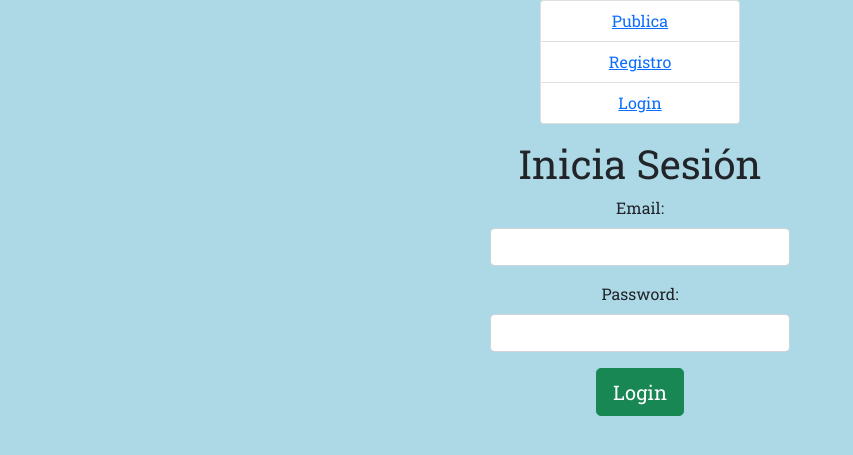
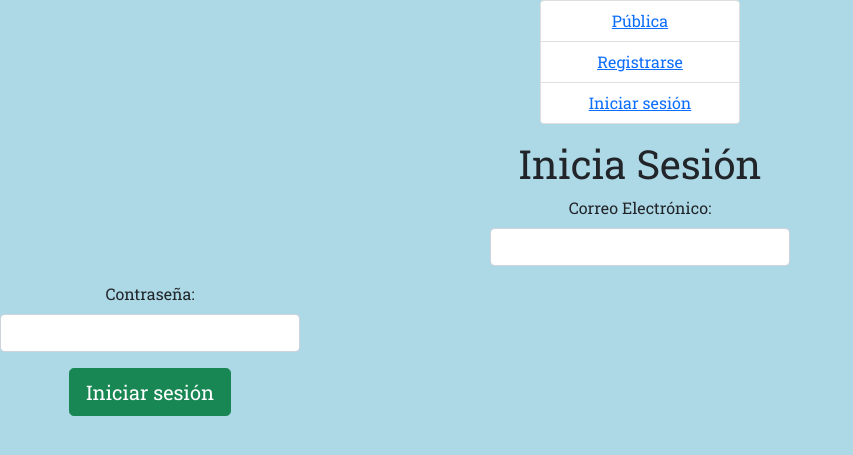
Before and after one commit to certamenesMurcianos/Certamen, a Symfony app: template certamen/templates/login/index.html.twig in a window 1280 px wide. Shown: the top 455 px of the page, without its empty margins (0-853 px from the left). Run offline with Twig, Linux system fonts and the light colour scheme; the template is opened without the code that fills it, so the values that code supplies are empty; some libraries are stand-ins or nearby versions.

Commit message:
templates mejorados

```diff
--- a/certamen/templates/bandas_de_musica/new.html.twig
+++ b/certamen/templates/bandas_de_musica/new.html.twig
@@ -13,7 +13,9 @@
 
     <div class="container">
         <div class="vertical-center">
-            <a class="btn btn-info" href="{{ path('app_bandas_de_musica_index') }}">Volver al Listado</a>
+            <a class="btn btn-info" href="{{ path('app_bandas_de_musica_index') }}">
+                Volver al Listado
+            </a>
         </div>
     </div>
 {% endblock %}
--- a/certamen/templates/bandas_de_musica/show.html.twig
+++ b/certamen/templates/bandas_de_musica/show.html.twig
@@ -3,7 +3,7 @@
 {% block title %}BandasDeMusica{% endblock %}
 
 {% block body %}
-    <h1 style="text-align:center">Bandas De Musica</h1>
+    <h1 style="text-align:center">Bandas De Música</h1>
 
     <div class="mb-3" style="width: 300px; margin: auto;">
         <div class="container">
@@ -42,7 +42,7 @@
                         <td>{{ bandas_de_musica.telefono }}</td>
                     </tr>
                     <tr>
-                        <th>Correo_electronico</th>
+                        <th>Correo Electrónico</th>
                         <td>{{ bandas_de_musica.correoElectronico }}</td>
                     </tr>
                 </tbody>
--- a/certamen/templates/base.html.twig
+++ b/certamen/templates/base.html.twig
@@ -4,7 +4,7 @@
     rel="stylesheet"
     integrity="sha384-EVSTQN3/azprG1Anm3QDgpJLIm9Nao0Yz1ztcQTwFspd3yD65VohhpuuCOmLASjC"
     crossorigin="anonymous" />
-    <style>
+  <style>
     @import
     url('https://fonts.googleapis.com/css2?family=Roboto+Slab&display=swap');
     body {background-color:lightblue; font-family: 'Roboto Slab', serif;
@@ -22,7 +22,7 @@
   <div class="col-auto">
     <ul class="list-group">
       <li class="list-group-item">
-        <a href="{{ path('public_test') }}">Publica</a>
+        <a href="{{ path('public_test') }}">Pública</a>
       </li>
       {# Usuario autentificado permitimos acceso zona privada y logout #}
       {% if is_granted('IS_AUTHENTICATED_FULLY') %}
@@ -30,15 +30,15 @@
           <a href="{{ path('private_test') }}">Privada</a>
         </li>
         <li class="list-group-item">
-          <a href="{{ path('app_logout') }}">Logout</a>
+          <a href="{{ path('app_logout') }}">Cerrar sesión</a>
         </li>
       {% else %}
         {# Usuario no autentificado permitimos registro y login #}
         <li class="list-group-item">
-          <a href="{{ path('app_register') }}">Registro</a>
+          <a href="{{ path('app_register') }}">Registrarse</a>
         </li>
         <li class="list-group-item">
-          <a href="{{ path('app_login') }}">Login</a>
+          <a href="{{ path('app_login') }}">Iniciar sesión</a>
         </li>
       {% endif %}
     </ul>
--- a/certamen/templates/login/index.html.twig
+++ b/certamen/templates/login/index.html.twig
@@ -5,32 +5,33 @@
 
 {% block body %}
     {% if error %}
-        <div class="container m-auto text-center">{{ error.messageKey|trans(error.messageData, 'security') }}</div>
+        <div class="container m-auto text-center">
+          {{ error.messageKey|trans(error.messageData, 'security') }}
+        </div>
     {% endif %}
 
   <h1 style="text-align:center">Inicia Sesión</h1>
 
     <form action="{{ path('app_login') }}" method="post">
-        <div class="mb-3" style="width: 300px; margin: auto;">
-      <div class="col-auto">
-        <label for="username" class="form-label">Email:</label>
-      </div>
-      <div class="col-auto">
-        <input type="text" id="username" name="_username" class="form-control" value="{{ last_username }}" />
-      </div>
+    <div class="mb-3" style="width: 300px; margin: auto;">
+      <label for="username" class="form-label">Correo Electrónico:</label>
+      <input type="text"
+        id="username"
+        name="_username"
+        class="form-control"
+        value="{{ last_username }}" />
     </div>
-    <div class="mb-3" style="width: 300px; margin: auto;">
-      <div class="col-auto">
-        <label for="password" class="form-label">Password:</label>
-      </div>
-      <div class="col-auto">
-        <input type="password" class="form-control" id="password" name="_password" />
-      </div>
+    <div class="mb-3" style="width: 300px">
+      <label for="password" class="form-label">Contraseña:</label>
+      <input type="password"
+        class="form-control"
+        id="password"
+        name="_password" />
     </div>
 
     {# If you want to control the URL the user is redirected to on success #}
     {# En nuestro caso private_test #}
-    <div class="mb-3" style="width: 300px; margin: auto;">
+    <div class="mb-3" style="width: 300px">
       <div class="col-auto">
         <input type="hidden"
           name="_target_path"
@@ -39,7 +40,7 @@
       </div>
       <div class="col-auto">
         <button class="btn btn-lg btn-success btn-block" type="submit">
-          Login
+          Iniciar sesión
         </button>
       </div>
     </div>
--- a/certamen/templates/registration/register.html.twig
+++ b/certamen/templates/registration/register.html.twig
@@ -22,7 +22,7 @@
     <div class="mb-3" style="width: 300px; margin: auto">
     <div class="container">
       <div class="vertical-center">
-        <button type="submit" class="btn btn-primary">Register</button>
+        <button type="submit" class="btn btn-primary">Regístrate</button>
       </div>
     </div>
   </div>
--- a/certamen/templates/user/index.html.twig
+++ b/certamen/templates/user/index.html.twig
@@ -3,7 +3,7 @@
 {% block title %}User index{% endblock %}
 
 {% block body %}
-    <h1 style="text-align:center">Índice de usuarios</h1>
+    <h1 style="text-align:center">Usuarios</h1>
 
     <table class="table table-bordered border-primary">
         <thead>
@@ -46,5 +46,5 @@
         </tbody>
     </table>
 
-    <a class="btn btn-success" href="{{ path('app_user_new') }}">Crear usuario nuevo</a>
+    <a class="btn btn-success" href="{{ path('app_user_new') }}">Crear nuevo usuario</a>
 {% endblock %}
--- a/certamen/templates/user/new.html.twig
+++ b/certamen/templates/user/new.html.twig
@@ -3,7 +3,7 @@
 {% block title %}New User{% endblock %}
 
 {% block body %}
-    <h1 style="text-align:center">Crear usuario nuevo</h1>
+    <h1 style="text-align:center">Crear Nuevo Usuario</h1>
     <div class="mb-3" style="width: 300px; margin: auto;">
         <div class="col-auto">
             {{ include('user/_form.html.twig') }}
```
Also changed, not shown: certamen/templates/user/show.html.twig (+5 -5 lines), certamen/templates/bandas_de_musica/_form.html.twig (line endings or trailing spaces).
